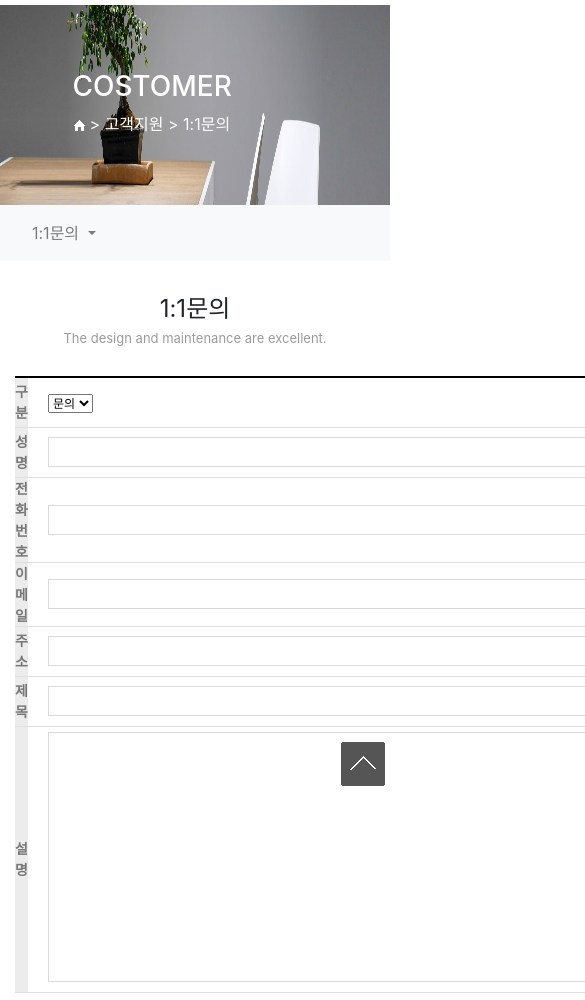
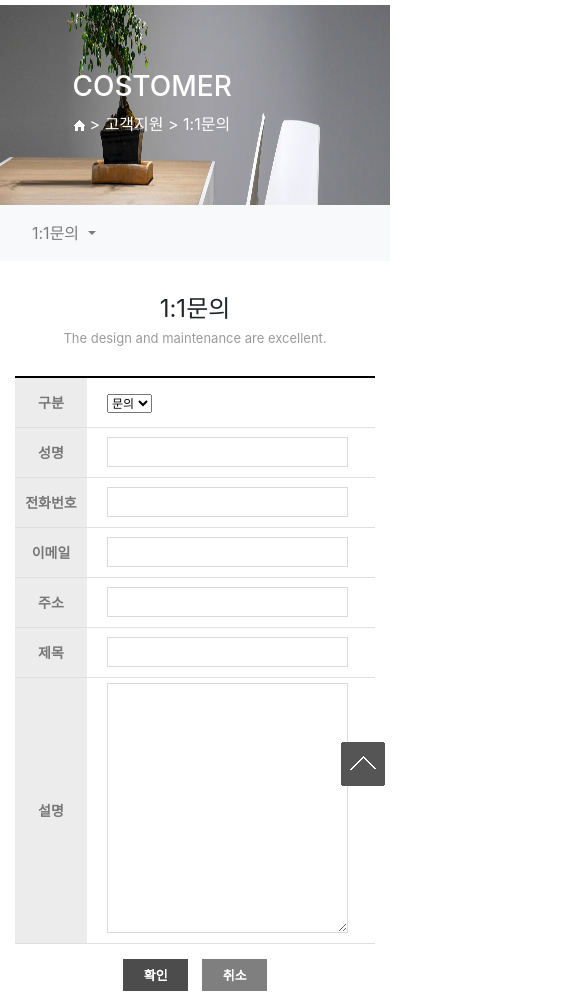
Before and after one commit to asfmnaew/company-web, a plain HTML site: page customer/customer01.html in a window 390 px wide. Shown: the part 53-1053 px from the top of the page, 585 px wide, since content can reach past the window. Drawn offline with nearby package versions, Linux system fonts and the light colour scheme; files whose address does not match are found by name.

Commit message:
수정 완료

```diff
--- a/css/company/company01.css
+++ b/css/company/company01.css
@@ -154,9 +154,6 @@ div {
   }
 
 @media (max-width: 1024px) {
-    .comTit1 {
-      font-size: 24px;
-    }
     .comHeader {
         width: 100%;
     }
--- a/css/customer/customer01.css
+++ b/css/customer/customer01.css
@@ -57,3 +57,11 @@ border: none;
     margin-bottom: 40px;
 }
 }
+@media screen and (max-width: 767px) and (orientation: portrait) {
+    .qna input {
+        width: 90%;
+    }
+    .qna textarea {
+        width: 90%;
+    }
+}
```
